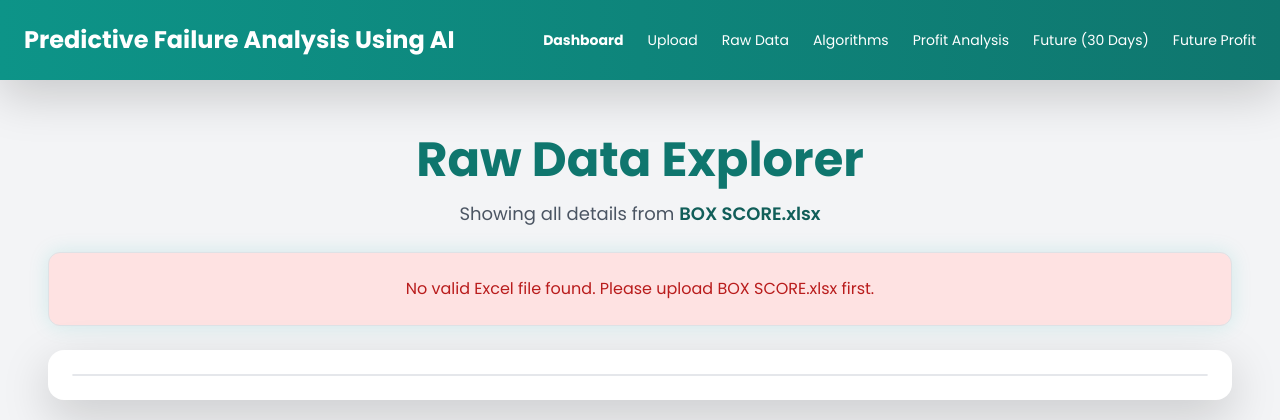
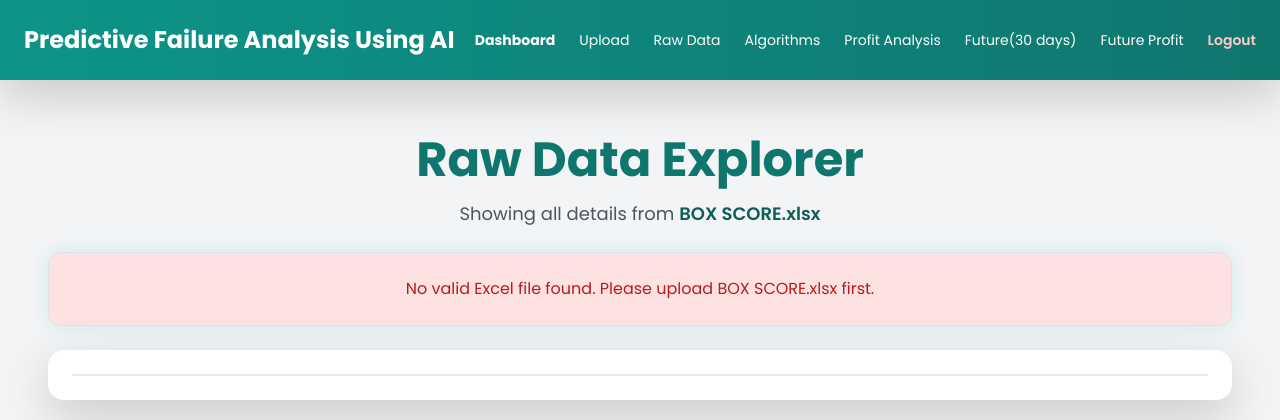
Before and after one commit to Srihariniv/predictive-failure-analysis, a Django app: page /raw-data/ in a window 1280 px wide. Shown: the top 420 px of the page. Run offline with Django 5.2, Linux system fonts and the light colour scheme; some libraries are stand-ins or nearby versions.

Commit message:
Updated navbar logout styling and page content

```diff
--- a/analysi/templates/analysi/algorithms.html
+++ b/analysi/templates/analysi/algorithms.html
@@ -42,6 +42,11 @@
                class="{% if request.resolver_match.url_name == 'future_box_score' %}text-yellow-300 underline{% endif %}">
                Future Profit
             </a>
+            <a href="{% url 'logout' %}"
+   class="hover:underline text-red-200 font-semibold whitespace-nowrap">
+   Logout
+</a>
+
     </div>
   </div>
 </nav>
--- a/analysi/templates/analysi/base.html
+++ b/analysi/templates/analysi/base.html
@@ -16,7 +16,7 @@
 <body class="bg-gray-100">
 {% load extra_filters %}
 
-<!-- ================= NAVBAR (SAVED FROM YOUR DASHBOARD) ================= -->
+<!-- ================= NAVBAR (OLD SAME) ================= -->
 <nav class="bg-gradient-to-r from-teal-600 to-teal-700 text-white shadow-lg">
   <div class="container mx-auto px-6 py-4 flex justify-between items-center">
 
@@ -25,7 +25,7 @@
       Predictive Failure Analysis Using AI
     </a>
 
-    <!-- DESKTOP MENU -->
+    <!-- DESKTOP MENU (OLD SAME + LOGOUT ADDED) -->
     <div class="hidden md:flex gap-6 text-sm">
       <a href="{% url 'dashboard' %}" class="hover:underline font-bold">Dashboard</a>
       <a href="{% url 'upload_file' %}" class="hover:underline">Upload</a>
@@ -37,13 +37,20 @@
         Profit Analysis
       </a>
 
-      <a href="{% url 'future_predictions' %}" class="hover:underline">Future (30 Days)</a>
+      <a href="{% url 'future_predictions' %}" class="hover:underline">
+        Future(30 days)
+      </a>
+      <a href="{% url 'future_box_score' %}"
+               class="{% if request.resolver_match.url_name == 'future_box_score' %}text-yellow-300 underline{% endif %}">
+               Future Profit
+            </a>
 
-      <a href="{% url 'future_box_score' %}"
-        class="{% if request.resolver_match.url_name == 'future_box_score' %}text-yellow-300 underline{% endif %}">
-        Future Profit
-      </a>
-    </div>
+      <!-- ✅ LOGOUT (ONLY ADDITION) -->
+      <a href="{% url 'logout' %}"
+   class="hover:underline text-red-200 font-semibold whitespace-nowrap">
+   Logout
+</a>
+
 
     <!-- HAMBURGER -->
     <button id="menuBtn" class="md:hidden">
@@ -55,7 +62,7 @@
     </button>
   </div>
 
-  <!-- MOBILE MENU -->
+  <!-- MOBILE MENU (OLD SAME + LOGOUT ADDED) -->
   <div id="mobileMenu" class="hidden md:hidden px-6 pb-4 space-y-3 text-sm">
     <a href="{% url 'dashboard' %}" class="block hover:underline font-bold">Dashboard</a>
     <a href="{% url 'upload_file' %}" class="block hover:underline">Upload</a>
@@ -64,6 +71,9 @@
     <a href="{% url 'profit_analysis' %}" class="block hover:underline">Profit Analysis</a>
     <a href="{% url 'future_predictions' %}" class="block hover:underline">Future (30 Days)</a>
     <a href="{% url 'future_box_score' %}" class="block hover:underline">Future Profit</a>
+
+    <!-- ✅ LOGOUT (ONLY ADDITION) -->
+
   </div>
 </nav>
 <!-- ================= END NAVBAR ================= -->
@@ -73,7 +83,7 @@
   {% block content %}{% endblock %}
 </div>
 
-<!-- MOBILE MENU SCRIPT -->
+<!-- MOBILE MENU SCRIPT (OLD SAME) -->
 <script>
   const btn = document.getElementById('menuBtn');
   const menu = document.getElementById('mobileMenu');
--- a/analysi/templates/analysi/dashboard.html
+++ b/analysi/templates/analysi/dashboard.html
@@ -63,6 +63,11 @@
         class="{% if request.resolver_match.url_name == 'future_box_score' %}text-yellow-300 underline{% endif %}">
         Future Profit
       </a>
+      <a href="{% url 'logout' %}"
+   class="hover:underline text-red-200 font-semibold whitespace-nowrap">
+   Logout
+</a>
+
     </div>
 
     <!-- HAMBURGER BUTTON (MOBILE ONLY) -->
@@ -93,6 +98,7 @@
       class="block {% if request.resolver_match.url_name == 'future_box_score' %}text-yellow-300 underline{% endif %}">
       Future Profit
     </a>
+
   </div>
 </nav>
 <!-- ================= END NAVIGATION ================= -->
--- a/analysi/templates/analysi/future_predictions.html
+++ b/analysi/templates/analysi/future_predictions.html
@@ -55,6 +55,11 @@
                class="{% if request.resolver_match.url_name == 'future_box_score' %}text-yellow-300 underline{% endif %}">
                Future Profit
             </a>
+            <a href="{% url 'logout' %}"
+   class="hover:underline text-red-200 font-semibold whitespace-nowrap">
+   Logout
+</a>
+
         <!---<a href="{% url 'delete_page' %}" class="hover:underline text-red-200 font-semibold">Delete</a>-->
       </div>
     </div>
--- a/analysi/templates/analysi/upload.html
+++ b/analysi/templates/analysi/upload.html
@@ -28,6 +28,12 @@
                class="{% if request.resolver_match.url_name == 'future_box_score' %}text-yellow-300 underline{% endif %}">
                Future Profit
             </a>
+            <a href="{% url 'logout' %}"
+   class="hover:underline text-red-200 font-semibold whitespace-nowrap">
+   Logout
+</a>
+
+
        <!---<a href="{% url 'delete_page' %}" class="hover:underline text-red-200 font-semibold">Delete</a>-->
 
 
```
Also changed, not shown: analysi/templates/analysi/future_box_score.html (+6 -1 lines).
